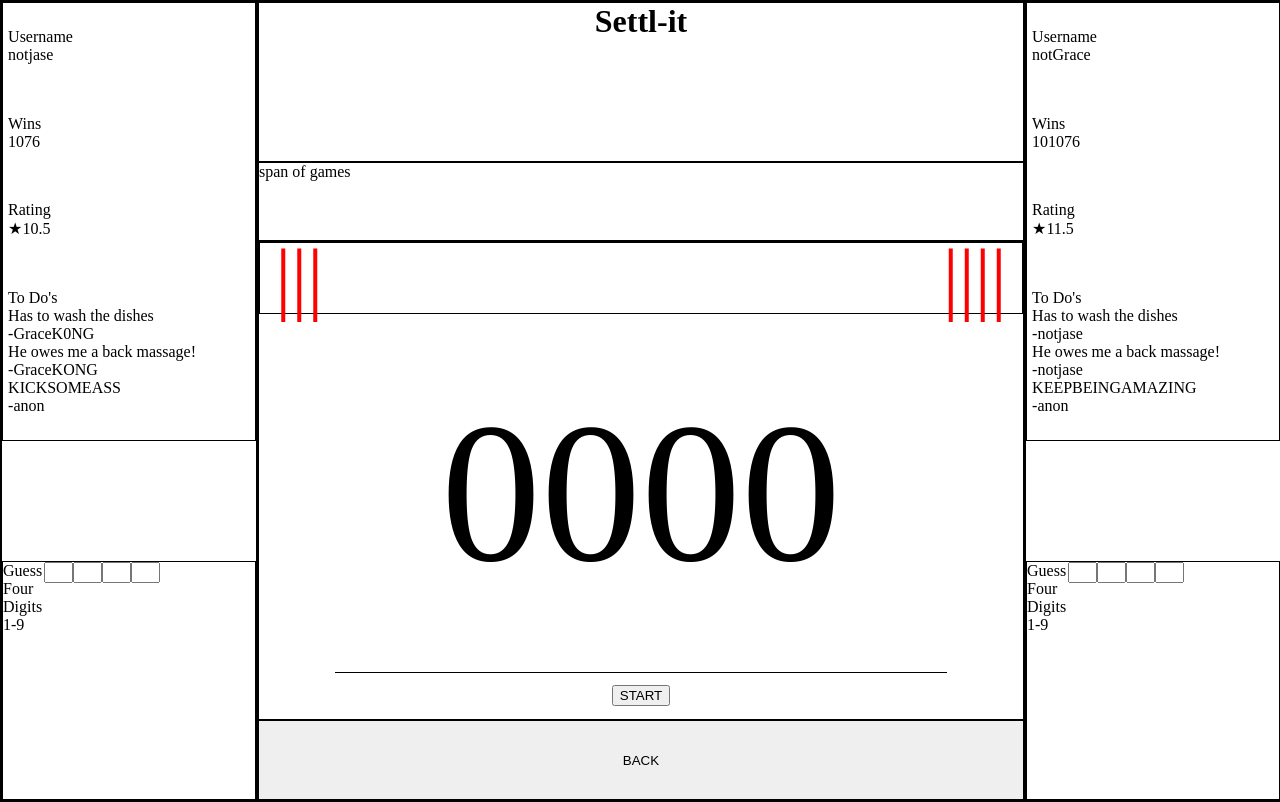
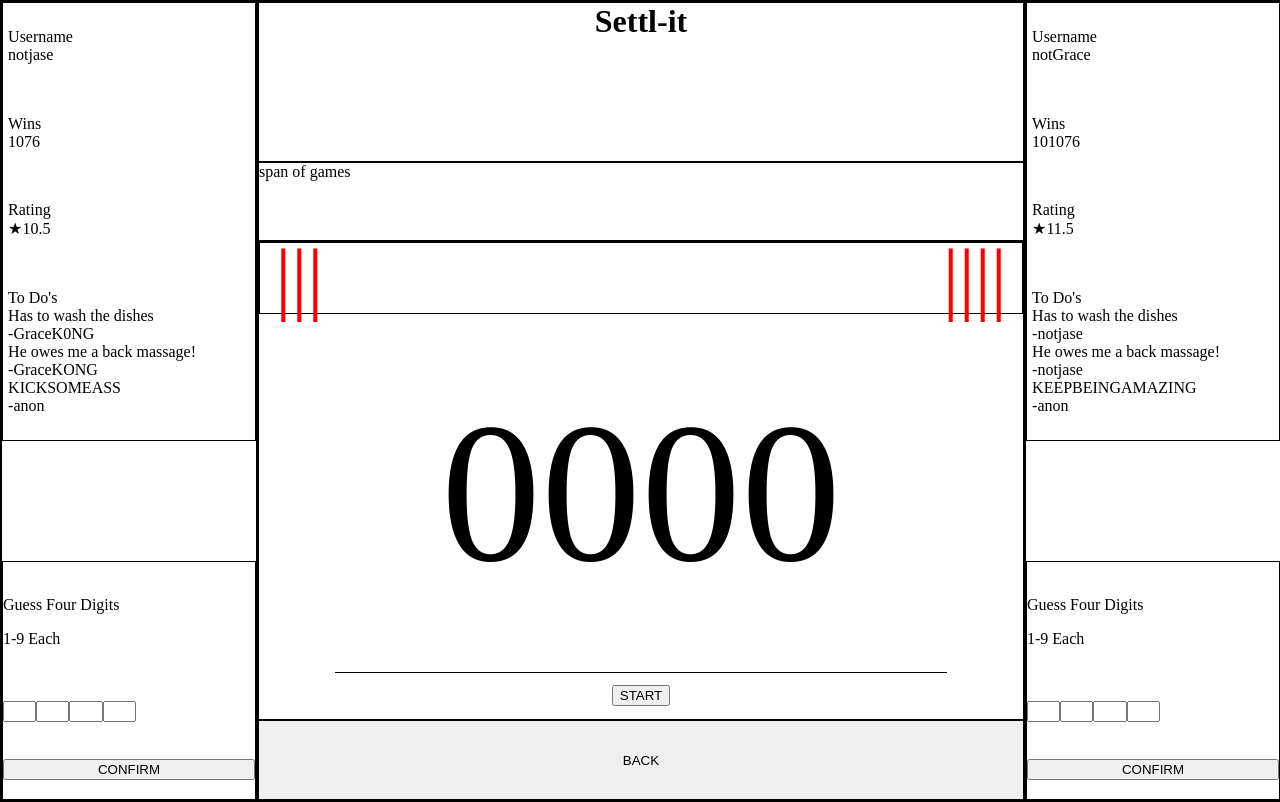
Before and after one commit to jase-d/uDecide, a Next.js app: page /settl-it/app in a window 1280 px wide. Built offline with nearby package versions, Linux system fonts and the light colour scheme.

Commit message:
Sets up player inputs for slot style comparing

```diff
--- a/pages/settl-it/components/Player1.jsx
+++ b/pages/settl-it/components/Player1.jsx
@@ -6,19 +6,30 @@ import Player1Info from './Player1Info';
 export default class Player1 extends React.Component {
   constructor(props) {
     super(props);
+
+    this.confirm = this.confirm.bind(this);
   };
+
+  confirm() {
+    const inputs = document.getElementsByClassName(styles.player1Picks);
+    const values = Array.from(inputs).map((input) => Number(input.value));
+    console.log(inputs, values);
+  }
+
   render() {
     return (
       <div className={styles.playerContainer}>
         <Player1Info />
         <div></div>
         <div className={styles.playerInput}>
-          <div>Guess Four Digits
-            1-9
+          <div>
+            <p>Guess Four Digits</p>
+            <p>1-9 Each</p>
           </div>
           <div>
-            <input className={styles.playerPicks} type="number"></input><input className={styles.playerPicks} type="number"></input><input className={styles.playerPicks} type="number"></input><input className={styles.playerPicks} type="number"></input>
+            <input className={styles.player1Picks} type="number"></input><input className={styles.player1Picks} type="number"></input><input className={styles.player1Picks} type="number"></input><input className={styles.player1Picks} type="number"></input>
           </div>
+          <button onClick={this.confirm}>CONFIRM</button>
         </div>
       </div>
     );
--- a/pages/settl-it/components/Player2.jsx
+++ b/pages/settl-it/components/Player2.jsx
@@ -6,19 +6,28 @@ import Player2Info from './Player2Info.jsx';
 export default class Player2 extends React.Component {
   constructor(props) {
     super(props);
+    this.confirm = this.confirm.bind(this);
   };
+
+  confirm() {
+    const inputs = document.getElementsByClassName(styles.player2Picks);
+    const values = Array.from(inputs).map((input) => Number(input.value));
+    console.log(inputs, values);
+  }
   render() {
     return (
       <div className={styles.playerContainer}>
         <Player2Info />
         <div></div>
         <div className={styles.playerInput}>
-          <div>Guess Four Digits
-            1-9
+          <div>
+            <p>Guess Four Digits</p>
+            <p>1-9 Each</p>
           </div>
           <div>
-            <input className={styles.playerPicks} type="number"></input><input className={styles.playerPicks} type="number"></input><input className={styles.playerPicks} type="number"></input><input className={styles.playerPicks} type="number"></input>
+            <input className={styles.player2Picks} type="number"></input><input className={styles.player2Picks} type="number"></input><input className={styles.player2Picks} type="number"></input><input className={styles.player2Picks} type="number"></input>
           </div>
+          <button onClick={this.confirm}>CONFIRM</button>
         </div>
       </div>
     );
--- a/pages/settl-it/styles/settl.module.css
+++ b/pages/settl-it/styles/settl.module.css
@@ -23,10 +23,16 @@
 .playerInput {
   border: thin solid black;
   display: flex;
+  flex-direction: column;
+  justify-content: space-around;
 
 }
 
-.playerPicks {
+.player1Picks {
+  width: 10%;
+}
+
+.player2Picks {
   width: 10%;
 }
 
```
